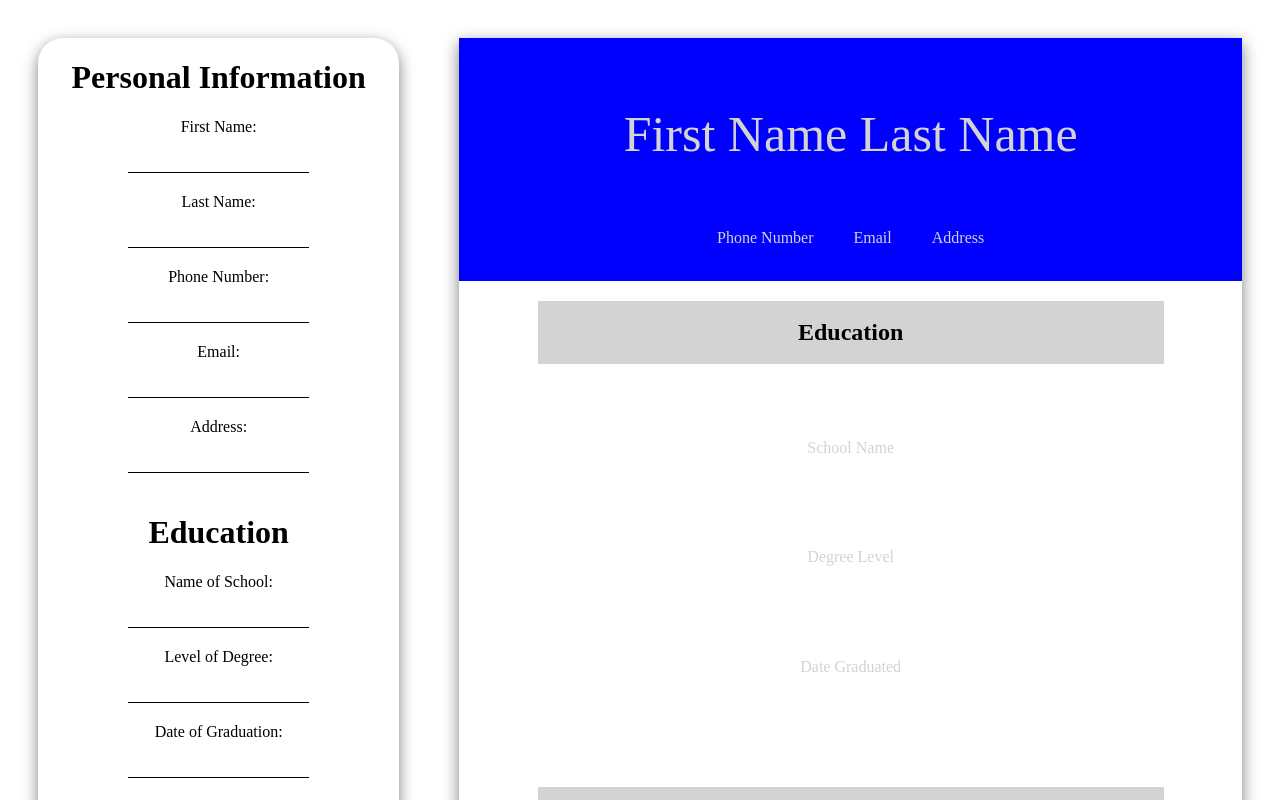
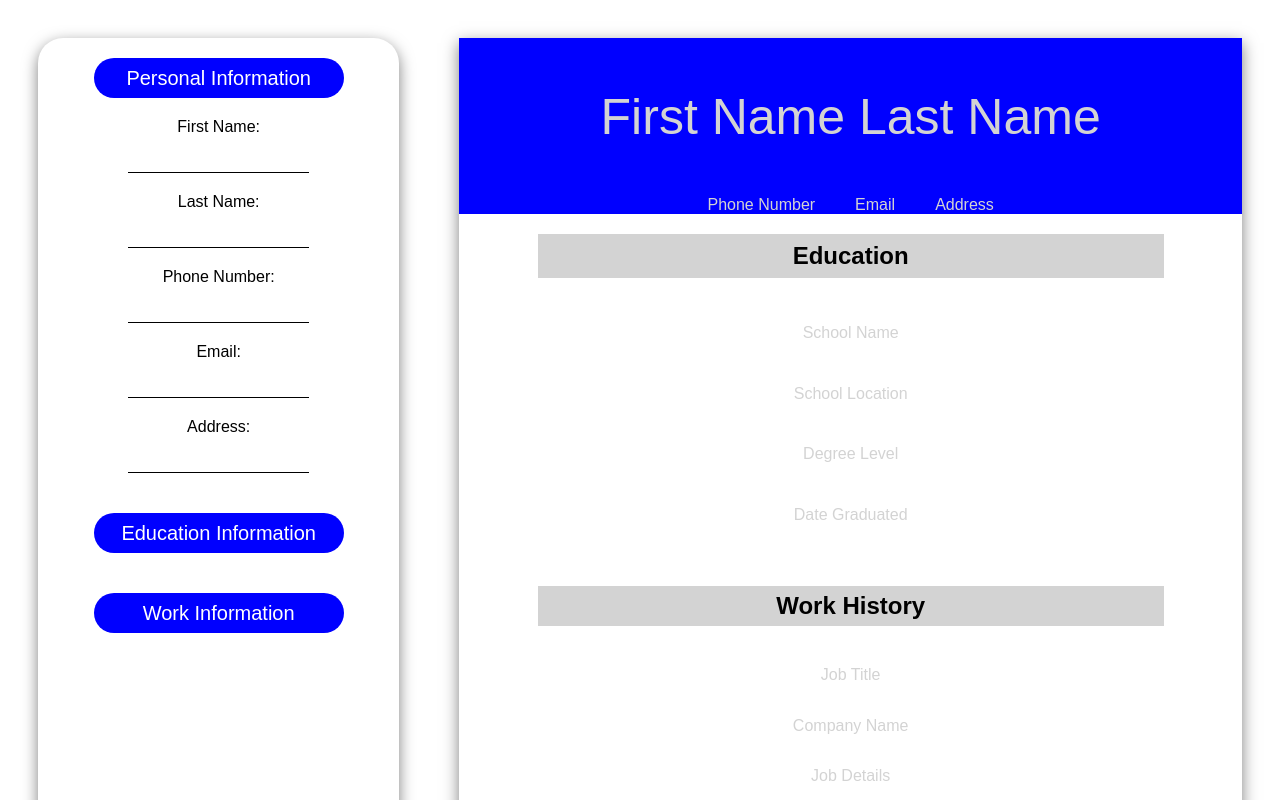
Before and after one commit to jwwals1/resume-builder, a React (Vite) app: page / in a window 1280 px wide. Shown: the top 800 px of the page. Built offline with nearby package versions, Linux system fonts and the light colour scheme.

Commit message:
buttons and state to user inputs

```diff
--- a/src/components/Resume.jsx
+++ b/src/components/Resume.jsx
@@ -17,11 +17,12 @@ export default function Resume({personalValues, educationValues, workValues}) {
                 <div className="educationInfo">
                     <h2 className="infoTitles">Education</h2>
                     <div className="schoolName" contentEditable='true' data-text="School Name" suppressContentEditableWarning={true}>{educationValues.schoolName}</div>
+                    <div className="schoolLocation" contentEditable='true' data-text="School Location" suppressContentEditableWarning={true}>{educationValues.schoolLocation}</div>
                     <div className="degreeLevel" contentEditable='true' data-text="Degree Level" suppressContentEditableWarning={true}>{educationValues.degreeLevel}</div>
                     <div className="dateGraduated" contentEditable='true' data-text="Date Graduated" suppressContentEditableWarning={true}>{educationValues.dateGraduated}</div>
                 </div>
                 <div className="workInfo">
-                    <h2 className="infoTitles">Work</h2>
+                    <h2 className="infoTitles">Work History</h2>
                     <div className="jobTitle" contentEditable='true' data-text="Job Title" suppressContentEditableWarning={true}>{workValues.jobTitle}</div>
                     <div className="companyName" contentEditable='true' data-text="Company Name" suppressContentEditableWarning={true}>{workValues.companyName}</div>
                     <div className="jobDetails" contentEditable='true' data-text="Job Details" suppressContentEditableWarning={true}>{workValues.jobDetails}</div>
@@ -32,113 +33,3 @@ export default function Resume({personalValues, educationValues, workValues}) {
         </>
     )
 }
-
-
-
-// import { useState } from "react"
-
-
-// function Resume() {
-    // const [firstName, setFirstName] = useState('')
-    // const [lastName, setLastName] = useState('')
-    // const [phoneNumber, setPhoneNumber] = useState('')
-    // const [email, setEmail] = useState('')
-    // const [address, setAddress] = useState('')
-
-    // const [schoolName, setSchoolName] = useState('')
-    // const [degreeLevel, setDegreeLevel] = useState('')
-    // const [graduationDate, setGraduationDate] = useState('')
-
-    // const [jobTitle, setJobTitle] = useState('')
-    // const [companyName, setCompanyName] = useState('')
-    // const [jobDetails, setJobDetails] = useState('')
-    // const [startDate, setStartDate] = useState('')
-    // const [endDate, setEndDate] = useState('')
-
-
-    // return (
-    // <div id="container">
-    //     <div id="sideBar">
-        {/* <div id='personalInfo'>
-        <h1>Personal Information</h1>
-        <form id="personalInfoForm" action="" >
-            <label htmlFor="firstName">First Name</label>
-            <input type="text" id='firstName' name='firstName' onChange={(event) => setFirstName(event.target.value)}/>
-            <label htmlFor="lastName">Last Name</label>
-            <input type="text" id='lastName' name='lastName' onChange={(event) => setLastName(event.target.value)}/>
-            <label htmlFor="phone">Phone Number</label>
-            <input type="number" id='phone' name='phone' onChange={(event) => setPhoneNumber(event.target.value)}/>
-            <label htmlFor="email">Email</label>
-            <input type="email" id='email' name='email' onChange={(event) => setEmail(event.target.value)}/>
-            <label htmlFor="address">Address</label>
-            <input type="text" id='address' name='address'onChange={(event) => setAddress(event.target.value)}/>
-        </form>
-        </div> */}
-        {/* <div id='education'>
-        <h1>Education</h1>
-        <form id="educationForm" action="">
-            <label htmlFor="schoolName">Name of School</label>
-            <input type="text" id='schoolName' name='schoolName' onChange={(event) => setSchoolName(event.target.value)}/>
-            <label htmlFor="degreeLevel">Level of Degree</label>
-            <input type="text" name="degreeLevel" id="degreeLevel" onChange={(event) => setDegreeLevel(event.target.value)} />
-            <label htmlFor="dateGraduated">Date of Graduation</label>
-            <input type="text" id='dateGraduated' name='dateGraduated' onChange={(event) => setGraduationDate(event.target.value)}/>
-        </form>
-        </div> */}
-        {/* <div id='workHistory'>
-        <form action="" id="workHistoryForm">
-        <h1>Work History</h1>
-            <label htmlFor="jobTitle">Job Title</label>
-            <input type="text" id='jobTitle' name='jobTitle' onChange={(event) => setJobTitle(event.target.value)}/>
-            <label htmlFor="companyName">Name of Company</label>
-            <input type="text" id='companyName' name='companyName' onChange={(event) => setCompanyName(event.target.value)}/>
-            <label htmlFor="jobDetails">Job Details</label>
-            <input type="text" id='jobDetails' name='jobDetails' onChange={(event) => setJobDetails(event.target.value)}/>
-            <label htmlFor="startDate">Start Date</label>
-            <input type="text" id='startDate' name='startDate' onChange={(event) => setStartDate(event.target.value)}/>
-            <label htmlFor="endDate">End Date</label>
-            <input type="text" id='endDate' name='endDate'onChange={(event) => setEndDate(event.target.value)}/>
-        </form>
-        </div> */}
-        // </div>
-        // <div id="resume">
-            {/* <div id="contactInfo">
-                <h2>Contact Information</h2>
-                <label htmlFor="firstNameValue"></label>
-                <input type="text" name="firstNameValue" id="firstNameValue" value={firstName} placeholder="First Name"/>
-                <label htmlFor="lastNameValue"></label>
-                <input type="text"  name="lastNameValue" id="lastNameValue" value={lastName} placeholder="Last Name"/>
-                <label htmlFor="phoneNumberValue"></label>
-                <input type="number" name="phoneNumberValue" id="phoneNumberValue" value={phoneNumber} placeholder="Phone Number"/>
-                <label htmlFor="emailValue"></label>
-                <input type="email" name="emailValue"  id="emailValue" value={email} placeholder="Email"/>
-                <label htmlFor="addressValue"></label>
-                <input type="text" name="addressValue" id="addressValue" value={address} placeholder="Address"/>
-            </div> */}
-            {/* <div id="educationInfor">
-                <h2>Education</h2>
-                <label htmlFor="schoolNameValue"></label>
-                <input type="text" value={schoolName} name="schoolNameValue" id="schoolNameValue" placeholder="School Name"/>
-                <label htmlFor="degreeLevelValue"></label>
-                <input type="text"  value={degreeLevel} name="degreeLevelValue" id="degreeLevelValue" placeholder="Level of Degree"/>
-                <label htmlFor="graduationDateVaule"></label>
-                <input type="text" value={graduationDate} name="graduationDateVaule" id="graduationDateVaule" placeholder="Date of Graduation"/>
-            </div> */}
-            {/* <div id="workHistoryInfo">
-                <h2>Work Information</h2>
-                <label htmlFor="jobTitleValue"></label>
-                <input type="text" value={jobTitle} name="jobTitleValue" id="jobTitleValue" placeholder="Job Title"/>
-                <label htmlFor="companyValue"></label>
-                <input type="text" value={companyName} name="companyValue" id="companyValue" placeholder="Company Name"/>
-                <label htmlFor="jobDetailsValue"></label>
-                <input type="text" value={jobDetails} name="jobDetailsValue" id="jobDetailsValue" placeholder="Job Details"/>
-                <label htmlFor="startDateValue"></label>
-                <input type="text" value={startDate} name="startDateValue" id="startDateValue" placeholder="Start Date"/>
-                <label htmlFor="endDateValue"></label>
-                <input type="text" value={endDate} name="endDateValue" id="endDateValue" placeholder="End Date"/>
-            </div> */}
-//         </div>
-//         </div>
-//     )
-//     }
-// export default Resume
--- a/src/components/educationInfo.jsx
+++ b/src/components/educationInfo.jsx
@@ -1,16 +1,30 @@
 /* eslint-disable react/prop-types */
-
+import { useState } from "react"
 
 function EducationInfo ({educationValues, onChange}) {
+    const [isFormOpen, setIsFormOpen] = useState(false)
 
+    const openForm = () => {
+        setIsFormOpen(false)
+    }
+
+    const closeForm = () => {
+        setIsFormOpen(true)
+    }
+    if(isFormOpen) {
     return (
         <>
-        <h1>Education</h1>
+        <div id="educationDiv">
+        <button onClick={openForm} className="educationButton">Education Information</button>
             <div id='education'>
             <form id="educationForm" action="">
                 <div>
                     <label className="educationLabel">Name of School:{' '}</label><br />
                     <input type="text" id='schoolName' name='schoolName' onChange={onChange} value={educationValues.schoolName}/>
+                </div>
+                <div>
+                    <label className="educationLabel">Location: {' '}</label><br />
+                    <input type="text" id="schoolLocation" name="schoolLocation" onChange={onChange} value={educationValues.schoolLocation}/>
                 </div>
                 <div>
                     <label className="educationLabel">Level of Degree:{' '}</label><br />
@@ -22,8 +36,17 @@ function EducationInfo ({educationValues, onChange}) {
                 </div>
             </form>
             </div>
+        </div>
         </>
     )
+    } else {
+        return (
+            <>
+            <div id="educationDiv">
+                <button onClick={closeForm} className="educationButton">Education Information</button>
+            </div>
+            </>
+    )}
 }
 
 export default EducationInfo
--- a/src/components/layout.jsx
+++ b/src/components/layout.jsx
@@ -9,7 +9,7 @@ export default function Layout() {
     function changePersonal (event) {
         setPersonalValues({ ...personalValues, [event.target.id]: event.target.value})
     }
-    const [educationValues, setEducationValues] = useState({schoolName: '', degreeLevel: '', graduationDate:''})
+    const [educationValues, setEducationValues] = useState({schoolName: '', schoolLocation: '', degreeLevel: '', graduationDate:''})
         function changeEducation (event) {
             setEducationValues({...educationValues, [event.target.id]: event.target.value})
     }
--- a/src/components/personalnfo.jsx
+++ b/src/components/personalnfo.jsx
@@ -1,11 +1,22 @@
 /* eslint-disable react/prop-types */
-
+import { useState } from "react"
 
 export default function PersonalInfo({personalValues, onChange}) {
+    const [isFormOpen, setIsFormOpen] = useState(false)
 
+    const openForm = () => {
+        setIsFormOpen(false)
+    }
+
+    const closeForm = () => {
+        setIsFormOpen(true)
+    }
+
+    if(!isFormOpen) {
     return (
         <>
-        <h1 id="personalTitle">Personal Information</h1>
+        <div id="personDiv">
+            <button onClick={closeForm} className="personalButton">Personal Information</button>
             <div id='personalInfo'>
                 <form id="personalInfoForm" action="">
                     <div>
@@ -30,6 +41,13 @@ export default function PersonalInfo({personalValues, onChange}) {
                     </div>
                 </form>
             </div>
+        </div>
         </>
+    )} else {
+        return (
+        <div id="personDiv">
+            <button onClick={openForm} className="personalButton">Personal Information</button>
+        </div>
         )
     }
+}
--- a/src/components/workInfo.jsx
+++ b/src/components/workInfo.jsx
@@ -1,9 +1,22 @@
 /* eslint-disable react/prop-types */
+import { useState } from "react"
+
 function WorkInfo({workValues, onChange}) {
+    const [isFormOpen, setIsFormOpen] = useState(false)
 
+    const openForm = () => {
+        setIsFormOpen(false)
+    }
+
+    const closeForm = () => {
+        setIsFormOpen(true)
+    }
+
+    if (isFormOpen) {
     return (
         <>
-        <h1>Work History</h1>
+        <div id="workDiv">
+            <button onClick={openForm} className="workButton">Work Information</button>
             <div id='workHistory'>
             <form action="" id="workHistoryForm">
                 <div>
@@ -28,8 +41,15 @@ function WorkInfo({workValues, onChange}) {
                 </div>
             </form>
             </div>
+        </div>
         </>
+    )} else {
+        return (
+            <div id="workDiv">
+                <button onClick={closeForm} className="workButton">Work Information</button>
+            </div>
             )
+    }
 }
 
 export default WorkInfo
--- a/src/index.css
+++ b/src/index.css
@@ -1,5 +1,5 @@
 body {
-    /* margin: 25px; */
+    font-family: Arial, Helvetica, sans-serif;
 }
 
 .mainContainer {
@@ -93,6 +93,28 @@ h2 {
     height: 40%;
 }
 
+#personDiv, #educationDiv, #workDiv {
+    display: grid;
+    align-items: center;
+    justify-content: center;
+}
+
+.personalButton, .educationButton, .workButton {
+    display: inline-flex;
+    width: 250px;
+    height: 40px;
+    text-align: center;
+    justify-content: center;
+    margin-top: 20px;
+    margin-bottom: 20px;
+    align-items: center;
+    border-radius: 25px;
+    background-color: blue;
+    color: white;
+    border: 0px;
+    font-size: 20px;
+}
+
 [contentEditable=true]:empty:not(:focus):before {
     content: attr(data-text);
     color: lightgray;
```
Lines whose indentation alone changed are shown as unchanged.
